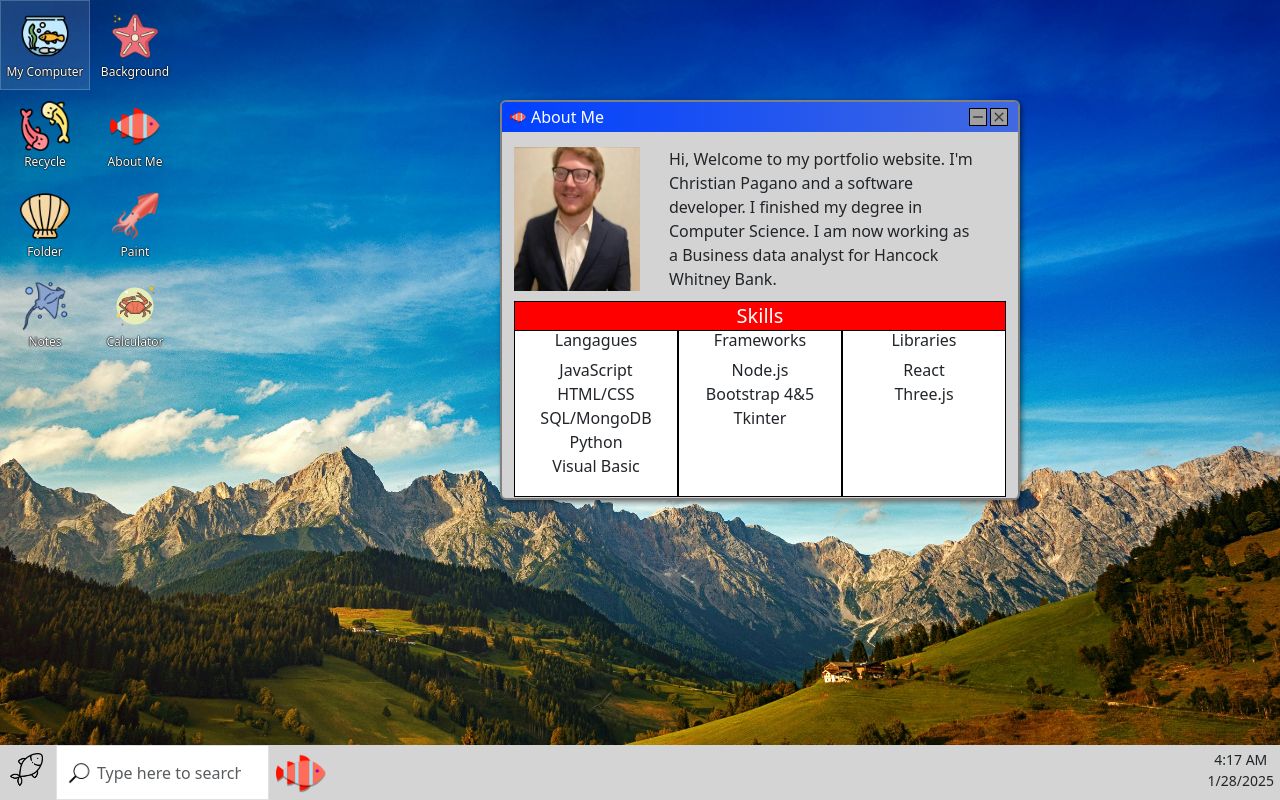
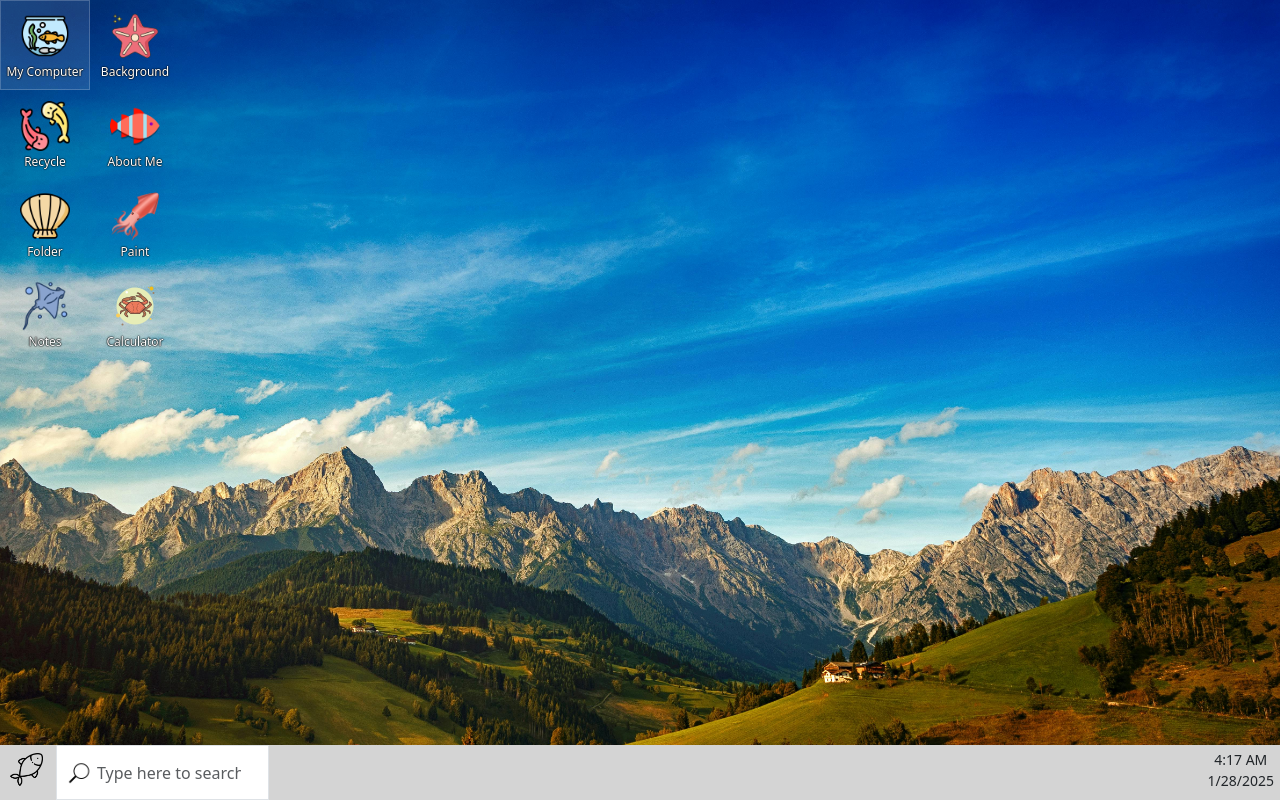
Before and after one commit to TheLvableMrFish/Fish_OS, a React (Create React App) app: page / in a window 1280 px wide. Built offline with nearby package versions, Linux system fonts and the light colour scheme.

Commit message:
Commented some temp code for viewing about me window

```diff
--- a/src/Pages/Desktop.js
+++ b/src/Pages/Desktop.js
@@ -65,17 +65,17 @@ const Desktop =()=>{
         //     height: 440,
         //     key: 1
         // }
-        {
-            id: 3,
-            title: 'About Me',
-            x: 500, y: 100,
-            zIndex: 1,
-            img: 'clown_color',
-            content: <AboutMe />,
-            width: 520,
-            height: 400,
-            key: 3
-        }
+        // {
+        //     id: 3,
+        //     title: 'About Me',
+        //     x: 500, y: 100,
+        //     zIndex: 1,
+        //     img: 'clown_color',
+        //     content: <AboutMe />,
+        //     width: 520,
+        //     height: 400,
+        //     key: 3
+        // }
     ])
 
 
```
